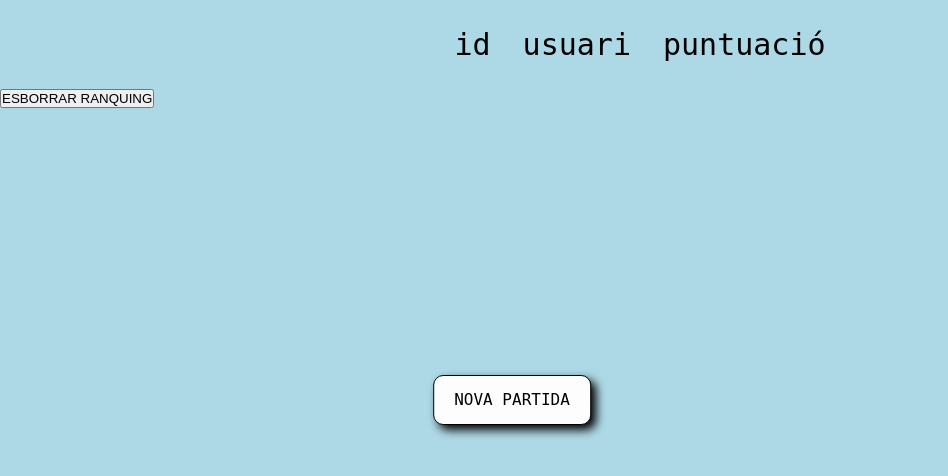
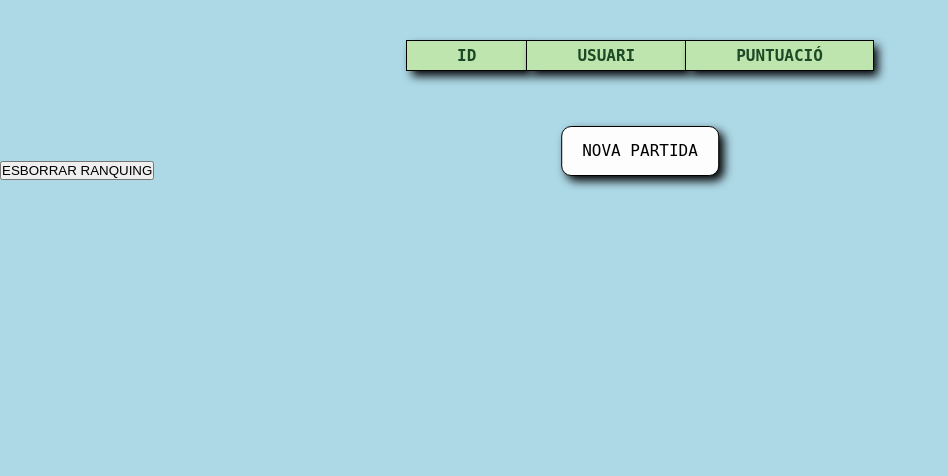
Before and after one commit to arnauramos/SquareClicker, a PHP site: page /ranquing.php in a window 1280 px wide. Shown: the top 476 px of the page, without its empty margins (0-948 px from the left). Run offline with PHP 8.4, Linux system fonts and the light colour scheme; data that the repository does not hold is empty.

Commit message:
style ranquing

```diff
--- a/style.css
+++ b/style.css
@@ -179,10 +179,10 @@ div#x2{
 }
 #button3{
   display: block;
-  position: absolute;
+  position: relative;
   transform: translate(-50%, -50%);
-  top: 50vh;
-  left: 40vw;
+  top: 5vh;
+  left: 50vw;
   z-index: 600;
   font-size: 1rem;
   line-height: 1.25rem;
@@ -226,8 +226,8 @@ top:calc(50vh + 3px);
 left:calc(40vw + 3px);}
 
 #button3:active{box-shadow: 2px 2px 0px #030303;
-top:calc(50vh + 3px);
-left:calc(40vw + 3px);}
+top:calc(5vh + 3px);
+left:calc(50vw + 3px);}
 
 #ranquing2:active{box-shadow: 2px 2px 0px #030303;
 top:calc(50vh + 3px);
@@ -245,10 +245,64 @@ table#Taula{
   font-family: monospace;
   font-size: 30px;
   justify-content: center;
-  padding: 20px;
+  padding: 40px;
 }
 
-td{padding-left: 15px;}
-td{padding-right: 15px;}
-td{padding-top: 5px;}
-td{padding-bottom: 5px;}
+table{
+ display: block;
+ position: relative;
+ border-collapse: collapse;
+ border: none;
+}
+
+td{
+ height: 26px;
+ vertical-align: center;
+ font-size: 1rem;
+ padding: 5px;
+ text-align: center;
+ font-family: monospace;
+ margin-top: 30px;
+ border: 1px solid black;
+ background: #bee5ae;
+ font-weight: normal;
+ color: #1D4A26;
+ transition: 300ms ease;
+ box-shadow: 5px 5px 10px #030303;
+
+}
+
+td.usuari{
+ width: 100%;
+ cursor: pointer;
+ padding-left: 50px;
+ padding-right: 50px;
+}
+
+td.id{
+ width: auto;
+ padding-left: 50px;
+ padding-right: 50px;
+}
+
+td.puntuacio{
+ width: auto;
+ padding-left: 50px;
+ padding-right: 50px;
+}
+
+tr#titols td.id{
+  font-weight: bold;
+  text-transform: uppercase;
+}
+
+tr#titols td.usuari{
+  font-weight: bold;
+  text-transform: uppercase;
+}
+
+tr#titols td.puntuacio{
+  font-weight: bold;
+  text-transform: uppercase;
+  background-color:
+}
```
